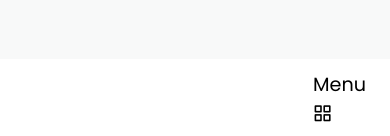
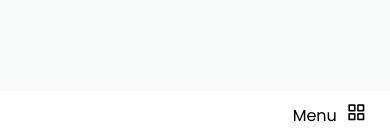
Before and after one commit to MarcinWalczak1/React-Portfolio-Page, a React (Create React App) app: page / in a window 390 px wide. Shown: the part 705-841 px from the top of the page. Built offline with nearby package versions, Linux system fonts and the light colour scheme.

Commit message:
changes in css code

```diff
--- a/src/components/header/header.css
+++ b/src/components/header/header.css
@@ -10,12 +10,23 @@ header{
 .nav{
     height: 8rem;
     display: flex;
+
     justify-content: space-between;
     align-items: center;
     column-gap: 1rem;
 }
+.name__title{
+
+    font-family: 'Permanent Marker', cursive;
+    font-size: 1.2rem;
+    font-weight: 600;
+    padding: 0 40px;
+
+
+}
 .nav__logo,
 .nav__toggle{
+
     color: #000;
     font-weight: 400;
 }
@@ -49,7 +60,7 @@ header{
         bottom: 0;
     }
     .nav{
-        height: 5rem;
+        height: 3rem;
     }
     .nav__menu{
         position: fixed;
@@ -62,6 +73,10 @@ header{
         border-radius: 1.5rem 1.5rem 0 0;
         transition: .3s;
 
+    }
+    .menu{
+        font-size: 1rem;
+        padding: 5px 10px;
     }
     .show-menu{
         position: fixed;
@@ -96,7 +111,8 @@ header{
     }
     .nav__close,
     .nav__toggle{
-    display: block;
+    display: flex;
+    flex-direction: row;
 }
 }
 @media screen and (max-width: 350px){
```
